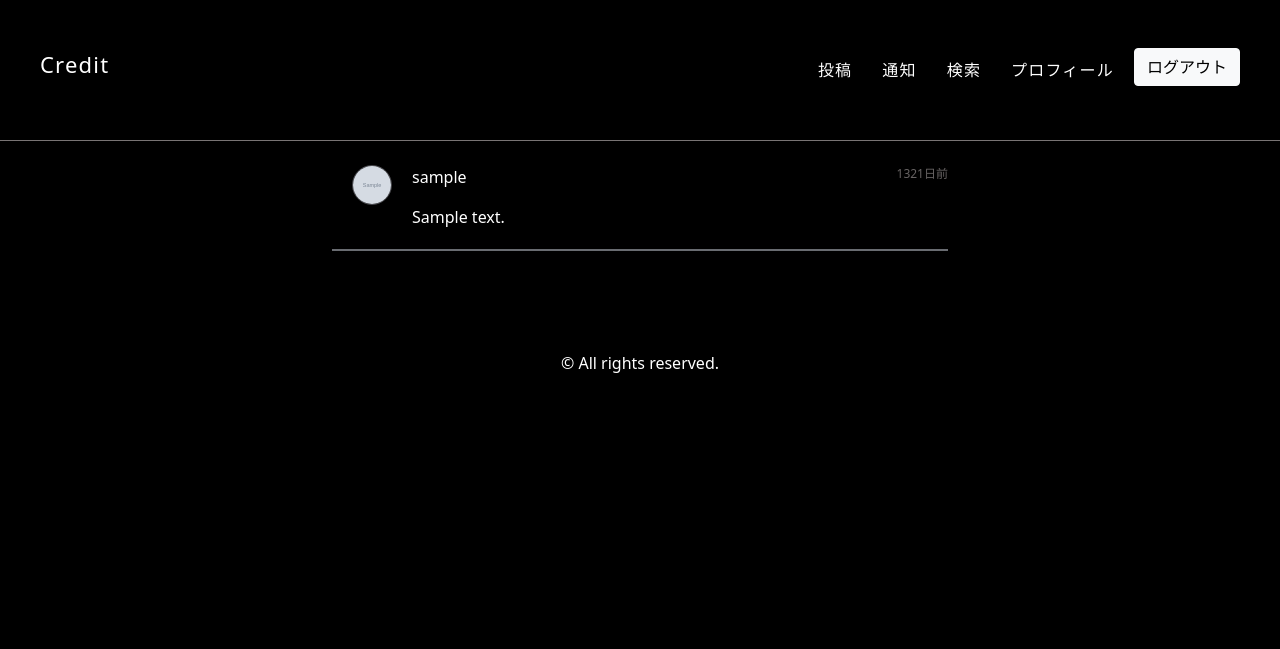
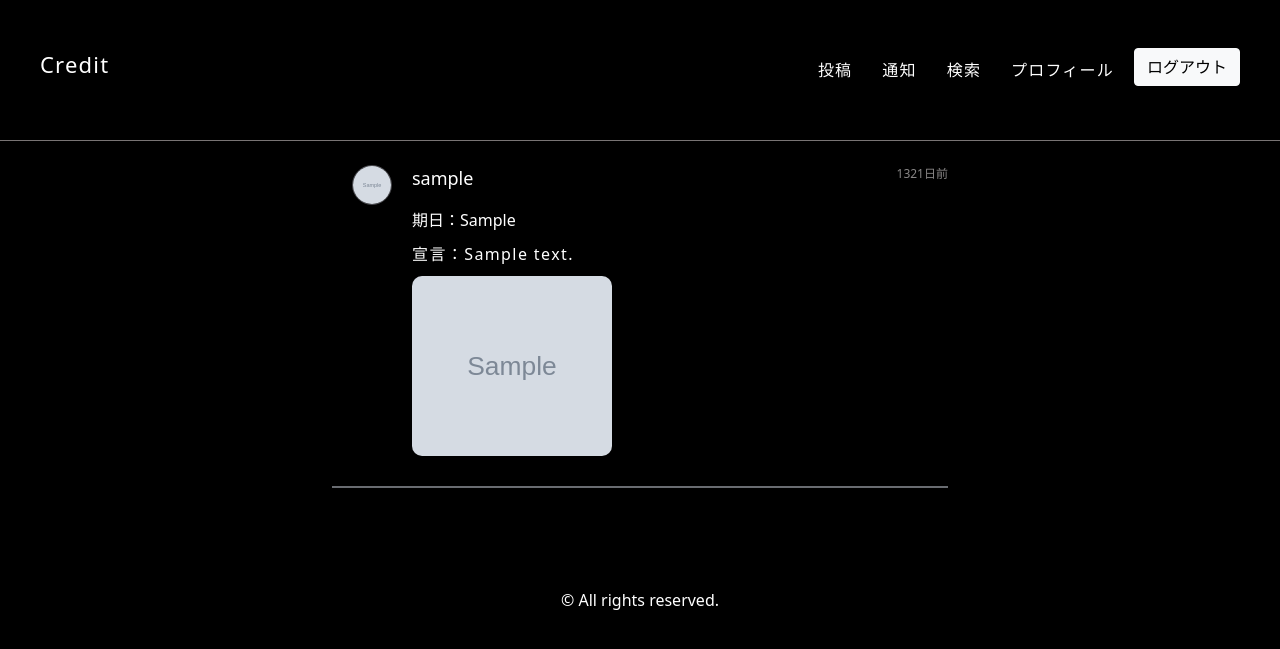
Before and after one commit to tk-art/credit, a Django app: page / in a window 1280 px wide. Shown: the top 649 px of the page. Run offline with Django 3.2, Linux system fonts and the light colour scheme; a user stored in the database is signed in; tables that the repository leaves empty hold one stand-in row (values such as "Sample post"); grey boxes marked "Sample" are stand-in pictures.

Commit message:
Post function created, images can be uploaded arbitrarily

```diff
--- a/credit/forms.py
+++ b/credit/forms.py
@@ -36,4 +36,4 @@ class ProfileForm(forms.ModelForm):
 class PostForm(forms.ModelForm):
     class Meta:
         model = Post
-        fields = ['content']
+        fields = ['period', 'image', 'content']
--- a/credit/models.py
+++ b/credit/models.py
@@ -13,5 +13,7 @@ class Profile(models.Model):
 
 class Post(models.Model):
     user = models.ForeignKey(CustomUser, on_delete=models.CASCADE)
+    period = models.CharField(max_length=50)
+    image = models.ImageField(upload_to='item_images/', null=True, blank=True)
     content = models.TextField(max_length=200)
     timestamp = models.DateTimeField(auto_now_add=True)
--- a/credit/templates/top.html
+++ b/credit/templates/top.html
@@ -5,11 +5,17 @@
   <div class="post">
     {% for post in posts %}
       <div class="post-info">
-        <img src="{{ post.user.profile.image.url }}" alt="{{ profile.username }}" class="post-user-image">
+        <a href="/profile/{{ post.user.id }}">
+          <img src="{{ post.user.profile.image.url }}" alt="{{ post.user.profile.username }}" class="post-user-image">
+        </a>
         <p class="post-username">{{ post.user.profile.username }}</p>
         <p class="post-timestamp">{{ post.delta }}</p>
       </div>
-      <div class="post-content">{{ post.content }}</div>
+      <div class="post-period">期日：{{ post.period }}</div>
+      <div class="post-content">宣言：{{ post.content }}</div>
+      {% if post.image %}
+        <img src="{{ post.image.url }}" alt="{{ post.user.profile.username }}" class="post-image">
+      {% endif %}
       <div class="separator"></div>
     {% endfor %}
   </div>
@@ -23,10 +29,20 @@
               <button class="confirm-btn" data-bs-dismiss="modal" aria-label="Close">閉じる</button>
           </div>
           <div class="modal-body">
-              <form action="/post/" method="post">
+              <form action="/post/" method="post" enctype="multipart/form-data">
                 {% csrf_token %}
                 <div class="form-group">
-                  <textarea class="form-control" id="content" name="content" rows="10" placeholder="目標を宣言しよう！" required></textarea>
+                  <label for="period">いつまでに？</label>
+                  <input type="text" class="form-control" id="period" name="period" placeholder="⚪︎月⚪︎⚪︎日までに　今日の18:00頃までに" required>
+                </div>
+                <br>
+                <div class="form-group">
+                  <label for="image">画像</label>
+                  <input type="file" class="form-control" id="image" name="image" accept="image/*">
+                </div>
+                <br>
+                <div class="form-group">
+                  <textarea class="form-control" id="content" name="content" rows="10" placeholder="目標を宣言しよう！ 画像の有無は任意です！" required></textarea>
                 </div>
                 <br>
                 <button type="submit" class="confirm-btn">投稿する</button>
--- a/credit/views.py
+++ b/credit/views.py
@@ -31,10 +31,9 @@ def human_readable_time_from_utc(timestamp, timezone='Asia/Tokyo'):
 
 
 def top(request):
-  posts = Post.objects.all()
+  posts = Post.objects.all().order_by('-timestamp')
   for post in posts:
     post.delta = human_readable_time_from_utc(post.timestamp)
-    print(post.delta)
   context = {
     'posts': posts,
   }
@@ -108,12 +107,16 @@ def profile_edit(request):
     return render(request,'profile.html', {'form' : form})
 
 def post(request):
+    form = PostForm()
+
     if request.method == 'POST':
-        form = PostForm(request.POST)
+        form = PostForm(request.POST, request.FILES)
         if form.is_valid():
+            period = form.cleaned_data['period']
             content = form.cleaned_data['content']
-            Post.objects.create(user=request.user, content=content)
+            image = form.cleaned_data.get('image', None)
+
+            Post.objects.create(user=request.user, period=period, image=image, content=content)
+
             return redirect('top')
-        else:
-            form = PostForm()
-    return render(request, 'post.html', {'form': form})
+    return render(request, 'top.html', {'form': form})
--- a/static/css/style.css
+++ b/static/css/style.css
@@ -162,12 +162,20 @@ label {
 
 .separator {
   border: 1px solid rgb(105, 108, 113);
-  margin: 20px auto;
+  margin: 30px auto;
 }
 
 /* 投稿 */
 .post-info {
   display: flex;
+}
+
+.post-username {
+  font-size: 18px;
+}
+
+.post-content {
+  letter-spacing: 1.4px;
 }
 
 .post-user-image {
@@ -182,11 +190,25 @@ label {
 
 .post-timestamp {
   justify-content: space-between;
-  color: rgb(103, 99, 99);
   font-size: 12px;
   margin-left: auto;
+  color: #888686;
 }
 
 .post-content {
   margin-left: 80px;
+  margin-bottom: 10px;
 }
+
+.post-period {
+  margin-left: 80px;
+  margin-bottom: 10px;
+}
+
+.post-image {
+  width: 200px;
+  height: 180px;
+  object-fit: cover;
+  border-radius: 10px;
+  margin-left: 80px;
+}
```
Also changed, not shown: credit/migrations/0004_auto_20230830_1155.py (added), media/item_images/フリー女.jpeg (added).
